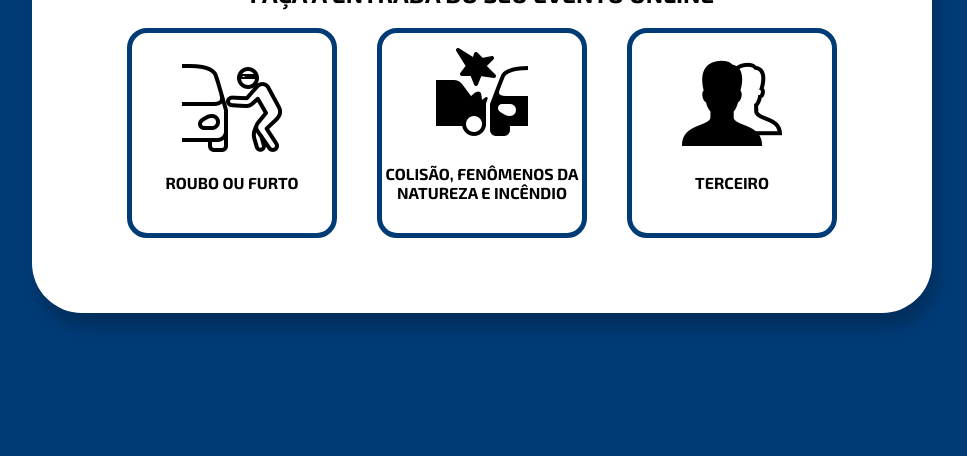
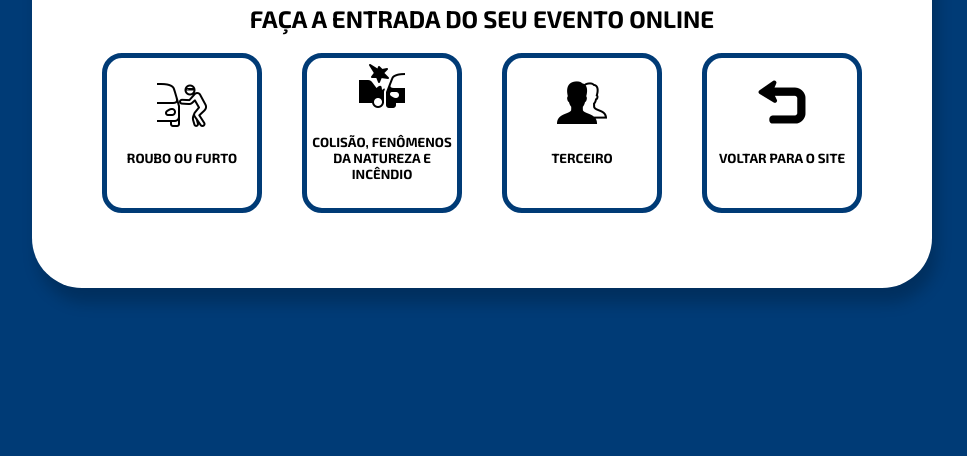
Before and after one commit to TiegoSilva/sis-entrada-de-eventos, a website: page public/index.html in a window 1280 px wide. Shown: the part 344-800 px from the top of the page, without its empty margins (158-1125 px from the left). Drawn offline with Linux system fonts and the light colour scheme.

Commit message:
incluindo botão voltar para o site

```diff
--- a/public/index.html
+++ b/public/index.html
@@ -68,8 +68,8 @@
             justify-content: center;
             align-items: center;
 
-            width: 200px;
-            height: 200px;
+            width: 150px;
+            height: 150px;
 
             margin: auto 20px;
 
@@ -87,6 +87,10 @@
             transition: 0.5s all;
             -webkit-transition: 0.5s all;
             cursor: pointer;
+        }
+
+        main .opcoes .box-options .opcao img{
+            max-width: 50px;
         }
 
         @media (max-width: 860px){
@@ -137,18 +141,23 @@
             <div class="box-options">
                 <div class="opcao" onclick="window.open('./roubo-ou-furto', '_self')">
                     <img src="./assets/roubo-furto.png" alt="Roubo ou furto">
-                    <h4>Roubo ou Furto</h4>
+                    <h5>Roubo ou Furto</h5>
                 </div>
 
 
                 <div class="opcao" onclick="window.open('./entrada-de-colisao', '_self')">
                     <img src="./assets/colisao.png" alt="Colisão">
-                    <h4 style="text-align: center;">Colisão, fenômenos da natureza e incêndio</h4>
+                    <h5 style="text-align: center;">Colisão, fenômenos da natureza e incêndio</h5>
                 </div>
 
                 <div class="opcao"  onclick="window.open('./entrada-de-terceiro', '_self')">
                     <img src="./assets/terceiro.png" alt="Terceiro">
-                    <h4>Terceiro</h4>
+                    <h5>Terceiro</h5>
+                </div>
+
+                <div class="opcao"  onclick="window.open('http://rioben.org.br', '_self')">
+                    <img src="./assets/botao-voltar.png" alt="Ir para o site rioben">
+                    <h5>Voltar para o site</h5>
                 </div>
             </div>
 
```
Also changed, not shown: public/assets/botao-voltar.png (added).
